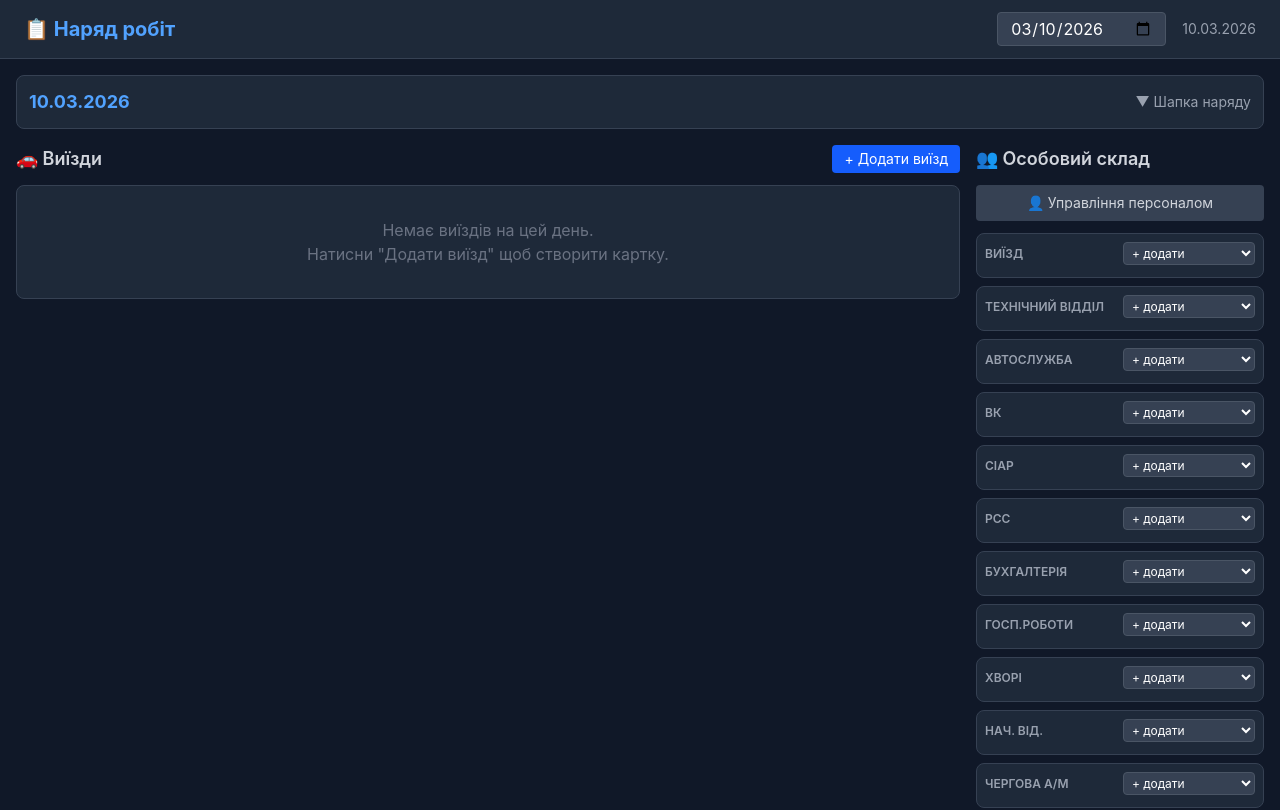
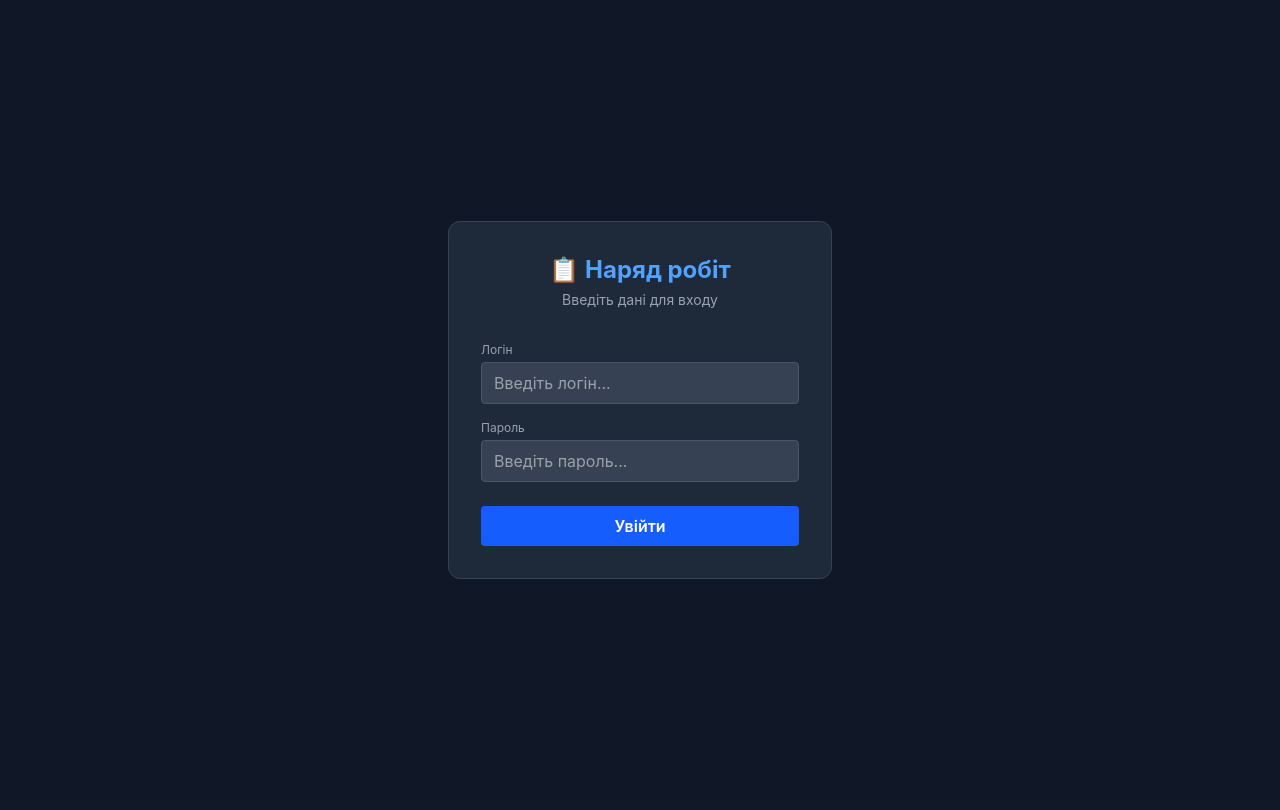
Before and after one commit to Goor115/ndc, a React (Vite) app: page / in a window 1280 px wide. Shown: the top 810 px of the page. Built offline with nearby package versions, Linux system fonts and the light colour scheme.

Commit message:
feat: add auth, viewer protection, fix date navigation

```diff
--- a/index.html
+++ b/index.html
@@ -6,7 +6,7 @@
     <meta name="viewport" content="width=device-width, initial-scale=1.0" />
     <title>ndc_project</title>
   </head>
-  <body>
+  <body style="background-color: #111827; margin: 0">
     <div id="root"></div>
     <script type="module" src="/src/main.jsx"></script>
   </body>
--- a/src/App.jsx
+++ b/src/App.jsx
@@ -5,10 +5,24 @@ import MissionCard from './components/Cards/MissionCard'
 import DepartmentPanel from './components/Personnel/DepartmentPanel'
 import PersonnelManager from './components/Personnel/PersonnelManager'
 import NaryadHeader from './components/Header/NaryadHeader'
+import { useAuth } from './store/useAuth'
+import LoginPage from './components/Auth/LoginPage'
 
 function App() {
   const [selectedDate, setSelectedDate] = useState(dayjs().format('YYYY-MM-DD'))
-
+  const { currentUser, login, logout, isAdmin, isViewer, isLoggedIn } =
+    useAuth()
+  if (!isLoggedIn) {
+    return (
+      <LoginPage
+        onLogin={(l, p) => {
+          const success = login(l, p)
+          if (success) window.location.reload()
+          return success
+        }}
+      />
+    )
+  }
   const {
     personnel,
     setPersonnel,
@@ -20,11 +34,27 @@ function App() {
     saveSchedule,
   } = useStore()
 
-  const schedule = getSchedule(selectedDate)
+  const schedule = getSchedule(selectedDate) || {
+    cards: [],
+    statuses: {},
+    header: {},
+  }
   const busyPersonnel = getBusyPersonnel(selectedDate)
 
   return (
     <div className="min-h-screen bg-gray-900 text-white">
+      <div className="flex items-center gap-3">
+        <span className="text-gray-400 text-sm">👤 {currentUser.name}</span>
+        <button
+          onClick={() => {
+            logout()
+            window.location.reload()
+          }}
+          className="bg-gray-700 hover:bg-gray-600 text-gray-300 px-3 py-1 rounded text-sm"
+        >
+          Вийти
+        </button>
+      </div>
       {/* Шапка сайту */}
       <header className="bg-gray-800 border-b border-gray-700 px-6 py-3 flex items-center justify-between">
         <h1 className="text-xl font-bold text-blue-400">📋 Наряд робіт</h1>
@@ -46,6 +76,7 @@ function App() {
         <NaryadHeader
           date={selectedDate}
           schedule={schedule}
+          isAdmin={isAdmin}
           onUpdate={(updatedSchedule) =>
             saveSchedule(selectedDate, updatedSchedule)
           }
@@ -58,12 +89,14 @@ function App() {
         <div className="flex-1">
           <div className="flex items-center justify-between mb-3">
             <h2 className="text-lg font-semibold text-gray-300">🚗 Виїзди</h2>
+            {isAdmin && (
               <button
                 onClick={() => addCard(selectedDate)}
                 className="bg-blue-600 hover:bg-blue-500 text-white px-3 py-1 rounded text-sm"
               >
                 + Додати виїзд
               </button>
+            )}
           </div>
 
           {schedule.cards.length === 0 ? (
@@ -81,6 +114,7 @@ function App() {
                   date={selectedDate}
                   personnel={personnel}
                   busyPersonnel={busyPersonnel}
+                  isAdmin={isAdmin}
                   onUpdate={(updates) =>
                     updateCard(selectedDate, card.id, updates)
                   }
@@ -98,6 +132,7 @@ function App() {
           </h2>
           <PersonnelManager
             personnel={personnel}
+            isAdmin={isAdmin}
             onAdd={(person) => setPersonnel((prev) => [...prev, person])}
             onRemove={(id) =>
               setPersonnel((prev) => prev.filter((p) => p.id !== id))
@@ -112,6 +147,7 @@ function App() {
             schedule={schedule}
             personnel={personnel}
             busyPersonnel={busyPersonnel}
+            isAdmin={isAdmin}
             onUpdate={(updatedSchedule) =>
               saveSchedule(selectedDate, updatedSchedule)
             }
--- /dev/null
+++ b/src/components/Auth/LoginPage.jsx
@@ -0,0 +1,69 @@
+import { useState } from 'react'
+
+function LoginPage({ onLogin }) {
+  const [login, setLogin] = useState('')
+  const [password, setPassword] = useState('')
+  const [error, setError] = useState('')
+
+  const handleSubmit = () => {
+    if (!login || !password) {
+      setError('Введіть логін та пароль')
+      return
+    }
+    const success = onLogin(login, password)
+    if (!success) {
+      setError('Невірний логін або пароль')
+      setPassword('')
+    }
+  }
+
+  return (
+    <div className="min-h-screen bg-gray-900 flex items-center justify-center">
+      <div className="bg-gray-800 rounded-xl border border-gray-700 p-8 w-96">
+        {/* Заголовок */}
+        <div className="text-center mb-8">
+          <h1 className="text-2xl font-bold text-blue-400">📋 Наряд робіт</h1>
+          <p className="text-gray-400 text-sm mt-1">Введіть дані для входу</p>
+        </div>
+
+        {/* Форма */}
+        <div className="flex flex-col gap-4">
+          <div>
+            <label className="text-xs text-gray-400 mb-1 block">Логін</label>
+            <input
+              type="text"
+              value={login}
+              onChange={(e) => setLogin(e.target.value)}
+              onKeyDown={(e) => e.key === 'Enter' && handleSubmit()}
+              placeholder="Введіть логін..."
+              className="w-full bg-gray-700 text-white px-3 py-2 rounded border border-gray-600 outline-none focus:border-blue-500"
+            />
+          </div>
+
+          <div>
+            <label className="text-xs text-gray-400 mb-1 block">Пароль</label>
+            <input
+              type="password"
+              value={password}
+              onChange={(e) => setPassword(e.target.value)}
+              onKeyDown={(e) => e.key === 'Enter' && handleSubmit()}
+              placeholder="Введіть пароль..."
+              className="w-full bg-gray-700 text-white px-3 py-2 rounded border border-gray-600 outline-none focus:border-blue-500"
+            />
+          </div>
+
+          {error && <p className="text-red-400 text-sm text-center">{error}</p>}
+
+          <button
+            onClick={handleSubmit}
+            className="bg-blue-600 hover:bg-blue-500 text-white py-2 rounded font-semibold mt-2"
+          >
+            Увійти
+          </button>
+        </div>
+      </div>
+    </div>
+  )
+}
+
+export default LoginPage
--- a/src/components/Cards/MissionCard.jsx
+++ b/src/components/Cards/MissionCard.jsx
@@ -5,6 +5,7 @@ function MissionCard({
   onRemove,
   busyPersonnel,
   personnel,
+  isAdmin,
 }) {
   const shifts = [
     { value: '1', label: '1-а зміна' },
@@ -42,23 +43,27 @@ function MissionCard({
           type="text"
           placeholder="Назва роботи..."
           value={card.title}
-          onChange={(e) => onUpdate({ title: e.target.value })}
-          className="bg-gray-700 text-white px-2 py-1 rounded text-sm flex-1 mr-2 border border-gray-600 focus:border-blue-500 outline-none"
+          onChange={(e) => isAdmin && onUpdate({ title: e.target.value })}
+          disabled={!isAdmin}
+          className={`bg-gray-700 text-white px-2 py-1 rounded text-sm flex-1 mr-2 border border-gray-600 outline-none ${isAdmin ? 'focus:border-blue-500' : 'opacity-60 cursor-not-allowed'}`}
         />
+        {isAdmin && (
           <button
             onClick={onRemove}
             className="text-red-400 hover:text-red-300 text-lg leading-none"
           >
             ✕
           </button>
+        )}
       </div>
 
       {/* Зміна і час */}
       <div className="flex gap-2">
         <select
           value={card.shift}
-          onChange={(e) => onUpdate({ shift: e.target.value })}
-          className="bg-gray-700 text-white px-2 py-1 rounded text-xs border border-gray-600 flex-1"
+          onChange={(e) => isAdmin && onUpdate({ shift: e.target.value })}
+          disabled={!isAdmin}
+          className={`bg-gray-700 text-white px-2 py-1 rounded text-xs border border-gray-600 flex-1 ${!isAdmin ? 'opacity-60 cursor-not-allowed' : ''}`}
         >
           {shifts.map((s) => (
             <option key={s.value} value={s.value}>
@@ -75,6 +80,7 @@ function MissionCard({
           type="time"
           value={card.timeFrom}
           onChange={(e) => onUpdate({ timeFrom: e.target.value })}
+          disabled={!isAdmin}
           className="bg-gray-700 text-white px-2 py-1 rounded border border-gray-600 flex-1"
         />
         <span>до</span>
@@ -82,6 +88,7 @@ function MissionCard({
           type="time"
           value={card.timeTo}
           onChange={(e) => onUpdate({ timeTo: e.target.value })}
+          disabled={!isAdmin}
           className="bg-gray-700 text-white px-2 py-1 rounded border border-gray-600 flex-1"
         />
       </div>
@@ -92,6 +99,7 @@ function MissionCard({
         placeholder="Номер авто..."
         value={card.vehicle}
         onChange={(e) => onUpdate({ vehicle: e.target.value })}
+        disabled={!isAdmin}
         className="bg-gray-700 text-white px-2 py-1 rounded text-sm border border-gray-600 focus:border-blue-500 outline-none"
       />
 
@@ -101,23 +109,27 @@ function MissionCard({
         {card.driver ? (
           <div className="flex items-center justify-between bg-blue-900 rounded px-2 py-1">
             <span className="text-sm text-blue-200">{card.driver.name}</span>
+            {isAdmin && (
               <button
                 onClick={() => onUpdate({ driver: null })}
                 className="text-blue-400 hover:text-red-400 text-xs"
               >
                 ✕
               </button>
+            )}
           </div>
         ) : (
           <select
+            disabled={!isAdmin}
             onChange={(e) => {
+              if (!isAdmin) return
               const person = personnel.find(
                 (p) => p.id === Number(e.target.value),
               )
               if (person) setDriver(person)
               e.target.value = ''
             }}
-            className="bg-gray-700 text-white px-2 py-1 rounded text-xs border border-gray-600 w-full"
+            className={`bg-gray-700 text-white px-2 py-1 rounded text-xs border border-gray-600 w-full ${!isAdmin ? 'opacity-60 cursor-not-allowed' : ''}`}
             defaultValue=""
           >
             <option value="" disabled>
@@ -144,24 +156,28 @@ function MissionCard({
               className="flex items-center justify-between bg-green-900 rounded px-2 py-1"
             >
               <span className="text-sm text-green-200">{person.name}</span>
+              {isAdmin && (
                 <button
                   onClick={() => removeFromCrew(person.id)}
                   className="text-green-400 hover:text-red-400 text-xs"
                 >
                   ✕
                 </button>
+              )}
             </div>
           ))}
         </div>
         <select
+          disabled={!isAdmin}
           onChange={(e) => {
+            if (!isAdmin) return
             const person = personnel.find(
               (p) => p.id === Number(e.target.value),
             )
             if (person) addToCrew(person)
             e.target.value = ''
           }}
-          className="bg-gray-700 text-white px-2 py-1 rounded text-xs border border-gray-600 w-full"
+          className={`bg-gray-700 text-white px-2 py-1 rounded text-xs border border-gray-600 w-full ${!isAdmin ? 'opacity-60 cursor-not-allowed' : ''}`}
           defaultValue=""
         >
           <option value="" disabled>
--- a/src/components/Header/NaryadHeader.jsx
+++ b/src/components/Header/NaryadHeader.jsx
@@ -1,14 +1,14 @@
 import { useState } from 'react'
 import dayjs from 'dayjs'
 
-function NaryadHeader({ date, schedule, onUpdate }) {
+function NaryadHeader({ date, schedule, onUpdate, isAdmin }) {
   const [isOpen, setIsOpen] = useState(false)
   const header = schedule.header || {}
 
   const update = (field, value) => {
     onUpdate({
       ...schedule,
-      header: { ...header, [field]: value }
+      header: { ...header, [field]: value },
     })
   }
 
@@ -20,12 +20,14 @@ function NaryadHeader({ date, schedule, onUpdate }) {
             {dayjs(date).format('DD.MM.YYYY')}
           </span>
         </div>
+        {isAdmin && (
           <button
             onClick={() => setIsOpen(!isOpen)}
             className="text-gray-400 hover:text-gray-200 text-sm"
           >
             {isOpen ? '▲ Згорнути' : '▼ Шапка наряду'}
           </button>
+        )}
       </div>
 
       {isOpen && (
@@ -35,7 +37,8 @@ function NaryadHeader({ date, schedule, onUpdate }) {
             <input
               type="text"
               value={header.chergovyi || ''}
-              onChange={e => update('chergovyi', e.target.value)}
+              onChange={(e) => update('chergovyi', e.target.value)}
+              disabled={!isAdmin}
               placeholder="ПІБ чергового..."
               className="w-full bg-gray-700 text-white px-2 py-1 rounded text-sm border border-gray-600 outline-none focus:border-blue-500"
             />
@@ -45,7 +48,8 @@ function NaryadHeader({ date, schedule, onUpdate }) {
             <input
               type="text"
               value={header.pislya || ''}
-              onChange={e => update('pislya', e.target.value)}
+              onChange={(e) => update('pislya', e.target.value)}
+              disabled={!isAdmin}
               placeholder="ПІБ..."
               className="w-full bg-gray-700 text-white px-2 py-1 rounded text-sm border border-gray-600 outline-none focus:border-blue-500"
             />
@@ -55,7 +59,8 @@ function NaryadHeader({ date, schedule, onUpdate }) {
             <input
               type="text"
               value={header.nachalnyk || ''}
-              onChange={e => update('nachalnyk', e.target.value)}
+              onChange={(e) => update('nachalnyk', e.target.value)}
+              disabled={!isAdmin}
               placeholder="ПІБ начальника..."
               className="w-full bg-gray-700 text-white px-2 py-1 rounded text-sm border border-gray-600 outline-none focus:border-blue-500"
             />
@@ -65,7 +70,8 @@ function NaryadHeader({ date, schedule, onUpdate }) {
             <input
               type="text"
               value={header.vidpovidalnyi || ''}
-              onChange={e => update('vidpovidalnyi', e.target.value)}
+              onChange={(e) => update('vidpovidalnyi', e.target.value)}
+              disabled={!isAdmin}
               placeholder="ПІБ відповідального..."
               className="w-full bg-gray-700 text-white px-2 py-1 rounded text-sm border border-gray-600 outline-none focus:border-blue-500"
             />
--- a/src/components/Personnel/DepartmentPanel.jsx
+++ b/src/components/Personnel/DepartmentPanel.jsx
@@ -18,7 +18,13 @@ const DEPARTMENTS = [
   { key: 'nachalnyk', label: 'Начальник' },
 ]
 
-function DepartmentPanel({ schedule, onUpdate, personnel, busyPersonnel }) {
+function DepartmentPanel({
+  schedule,
+  onUpdate,
+  personnel,
+  busyPersonnel,
+  isAdmin,
+}) {
   const statuses = schedule.statuses || {}
 
   const getPersonInDept = (key) => {
@@ -62,6 +68,7 @@ function DepartmentPanel({ schedule, onUpdate, personnel, busyPersonnel }) {
               <span className="text-xs font-semibold text-gray-400 uppercase">
                 {dept.label}
               </span>
+              {isAdmin && (
                 <select
                   onChange={(e) => {
                     const person = personnel.find(
@@ -82,6 +89,7 @@ function DepartmentPanel({ schedule, onUpdate, personnel, busyPersonnel }) {
                     </option>
                   ))}
                 </select>
+              )}
             </div>
             <div className="flex flex-col gap-0.5">
               {people.map((person) => (
@@ -90,12 +98,14 @@ function DepartmentPanel({ schedule, onUpdate, personnel, busyPersonnel }) {
                   className="flex items-center justify-between bg-gray-700 rounded px-2 py-0.5"
                 >
                   <span className="text-xs text-gray-200">{person.name}</span>
+                  {isAdmin && (
                     <button
                       onClick={() => removePersonFromDept(dept.key, person.id)}
                       className="text-gray-500 hover:text-red-400 text-xs"
                     >
                       ✕
                     </button>
+                  )}
                 </div>
               ))}
             </div>
--- a/src/components/Personnel/PersonnelManager.jsx
+++ b/src/components/Personnel/PersonnelManager.jsx
@@ -1,6 +1,6 @@
 import { useState } from 'react'
 
-function PersonnelManager({ personnel, onAdd, onRemove, onUpdate }) {
+function PersonnelManager({ personnel, onAdd, onRemove, onUpdate, isAdmin }) {
   const [isOpen, setIsOpen] = useState(false)
   const [newName, setNewName] = useState('')
   const [newRole, setNewRole] = useState('crew')
@@ -28,6 +28,8 @@ function PersonnelManager({ personnel, onAdd, onRemove, onUpdate }) {
     onUpdate({ ...person, name: editName.trim() })
     setEditId(null)
   }
+
+  if (!isAdmin) return null
 
   if (!isOpen) {
     return (
--- /dev/null
+++ b/src/store/useAuth.js
@@ -0,0 +1,70 @@
+import { useState } from 'react'
+
+// Користувачі системи
+const USERS = [
+  {
+    id: 1,
+    login: 'admin',
+    password: 'admin123',
+    role: 'admin',
+    name: 'Адміністратор',
+  },
+  {
+    id: 2,
+    login: 'viewer',
+    password: 'view123',
+    role: 'viewer',
+    name: 'Перегляд',
+  },
+]
+
+const load = (key, fallback) => {
+  try {
+    const data = localStorage.getItem(key)
+    return data ? JSON.parse(data) : fallback
+  } catch {
+    return fallback
+  }
+}
+
+export function useAuth() {
+  const [currentUser, setCurrentUser] = useState(() =>
+    load('currentUser', null),
+  )
+
+  const login = (loginInput, passwordInput) => {
+    const user = USERS.find(
+      (u) => u.login === loginInput && u.password === passwordInput,
+    )
+    if (user) {
+      const safeUser = {
+        id: user.id,
+        login: user.login,
+        role: user.role,
+        name: user.name,
+      }
+      localStorage.setItem('currentUser', JSON.stringify(safeUser))
+      setCurrentUser(safeUser)
+      return true
+    }
+    return false
+  }
+
+  const logout = () => {
+    setCurrentUser(null)
+    localStorage.removeItem('currentUser')
+  }
+
+  const isAdmin = currentUser?.role === 'admin'
+  const isViewer = currentUser?.role === 'viewer'
+  const isLoggedIn = !!currentUser
+
+  return {
+    currentUser,
+    login,
+    logout,
+    isAdmin,
+    isViewer,
+    isLoggedIn,
+  }
+}
```
Lines whose indentation alone changed are shown as unchanged.
